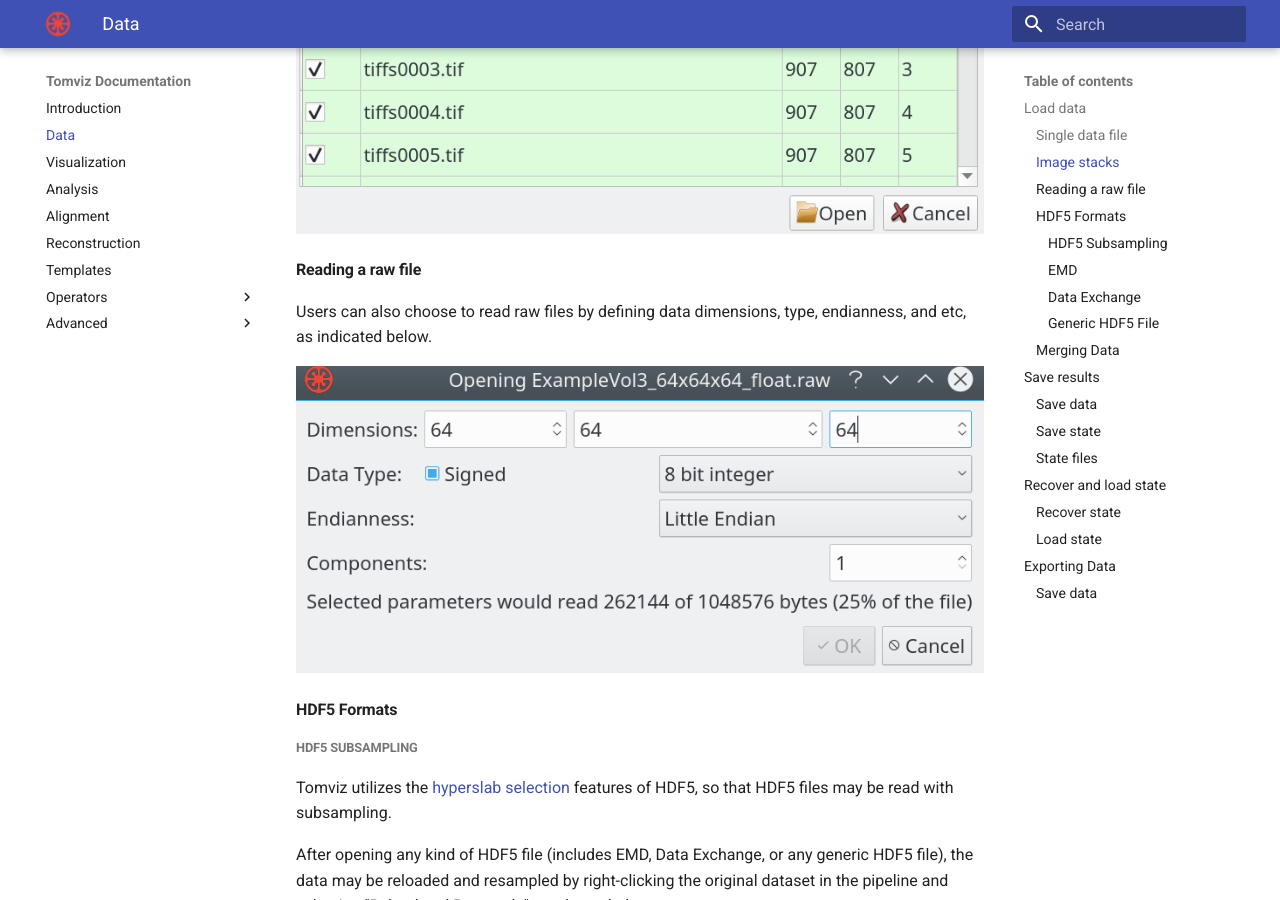
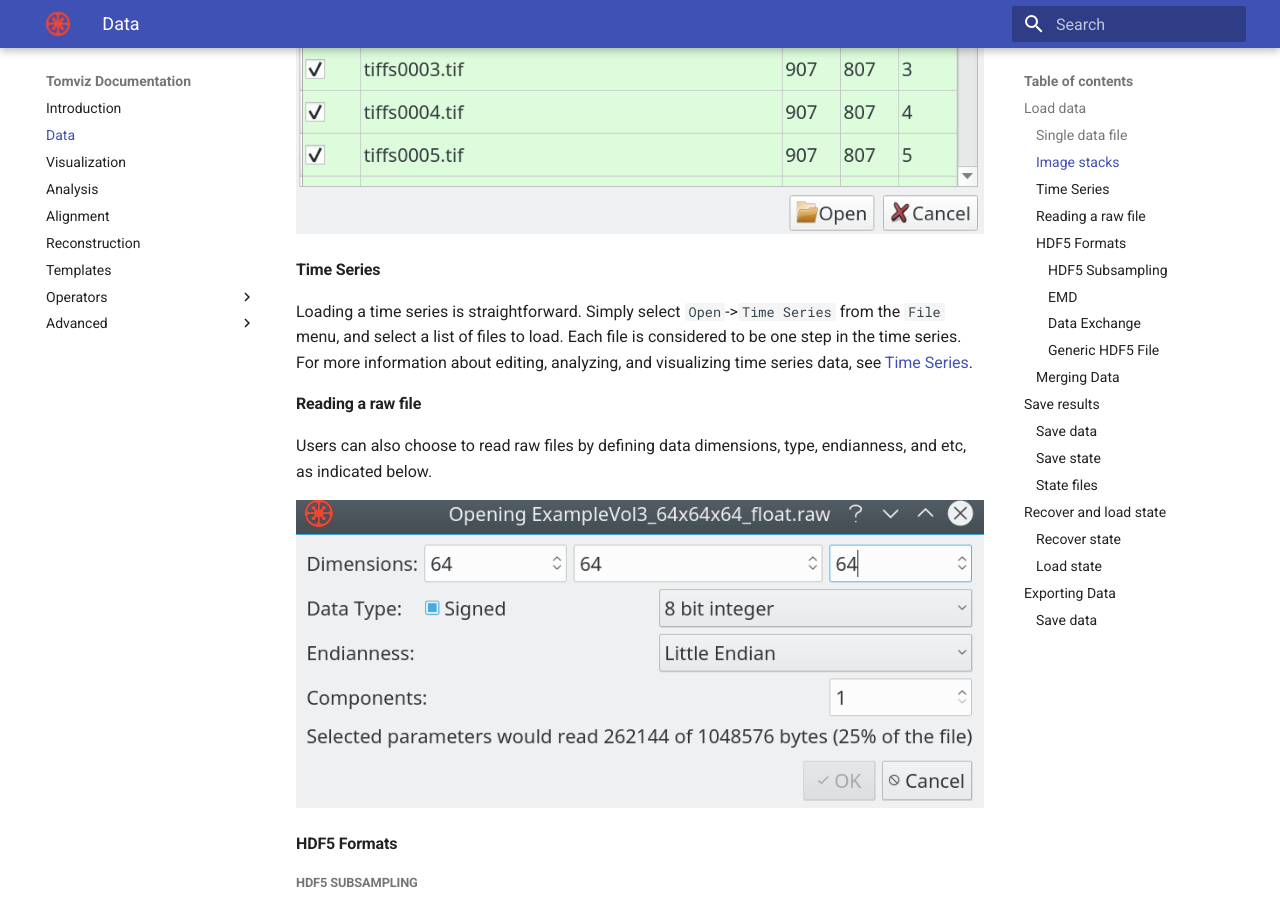
Before and after one commit to OpenChemistry/tomvizdocs, an MkDocs documentation site: the page built from docs/data.md, in a window 1280 px wide and 900 px high, scrolled down 2185 px. Built offline with MkDocs 1.6.1 and Material for MkDocs 9.7.7, drawn with Linux system fonts in a browser that asks for light colours; some of the changed text lies outside the part shown.

Commit message:
Add documentation for time series features
This adds documentation for the time series features provided in
OpenChemistry/tomviz#2212.

Signed-off-by: Patrick Avery <patrick.avery@kitware.com>

````diff
--- a/docs/data.md
+++ b/docs/data.md
@@ -14,17 +14,21 @@
 
 #### Single data file
 
-Loading single dataset is straight forward, simply select ```Open Data``` from the ```File``` menu, as indicated in screenshot below.
+Loading single dataset is straightforward, simply select ```Open```->```Data``` from the ```File``` menu, as indicated in screenshot below.
 
 ![Open data](img/tomviz_open_data.png)
 
 #### Image stacks
 
-Loading image stacks takes a little bit more efforts than loading single data file. After selecting ```Open Stack``` from the ```File``` menu, check all the images you would like to include in the pop-up window, as indicated in screenshots below.
+Loading image stacks takes a little bit more efforts than loading single data file. After selecting ```Open```->```Stack``` from the ```File``` menu, check all the images you would like to include in the pop-up window, as indicated in screenshots below.
 
 ![Open stack](img/tomviz_open_stack.png)
 
 ![Open stack dialog](img/tomviz_stack_dialog.png)
+
+#### Time Series
+
+Loading a time series is straightforward. Simply select ```Open```->```Time Series``` from the ```File``` menu, and select a list of files to load. Each file is considered to be one step in the time series. For more information about editing, analyzing, and visualizing time series data, see [Time Series](time_series.md).
 
 #### Reading a raw file
 
--- a/mkdocs.yml
+++ b/mkdocs.yml
@@ -38,3 +38,4 @@
     - 'pipelines.md'
     - 'acquisition.md'
     - 'interactive.md'
+    - 'time_series.md'
````
Also changed, not shown: docs/time_series.md (added, +83 -0 lines), docs/img/animation_widget.png (added), docs/img/time_series_data_properties.png (added), docs/img/time_series_edit_dialog.png (added), docs/img/time_series_first_step.png (added), docs/img/time_series_label_edited.png (added), docs/img/time_series_label_moved_and_resized.png (added), docs/img/time_series_next_step.png (added), docs/img/vcr_toolbar.png (added).
